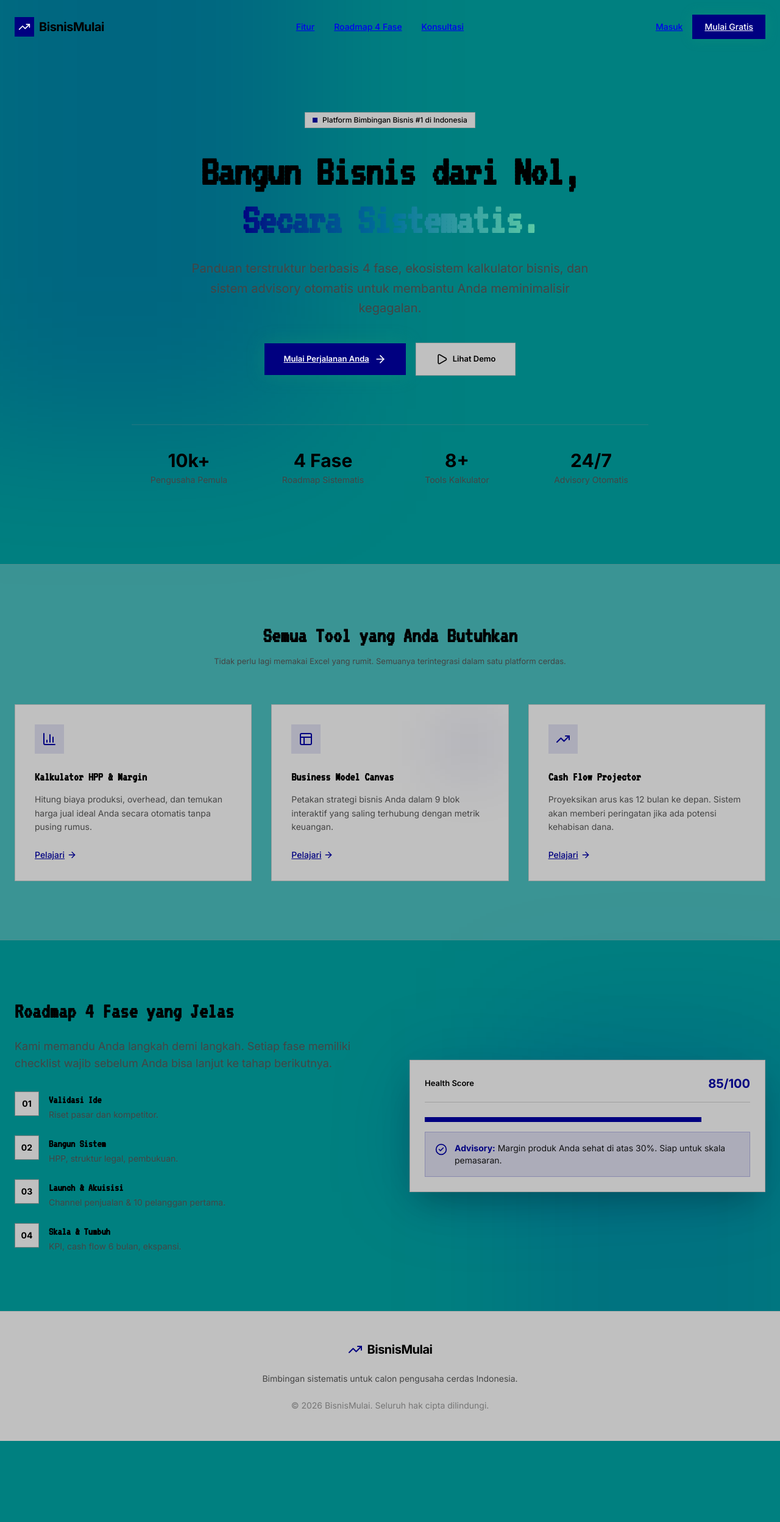
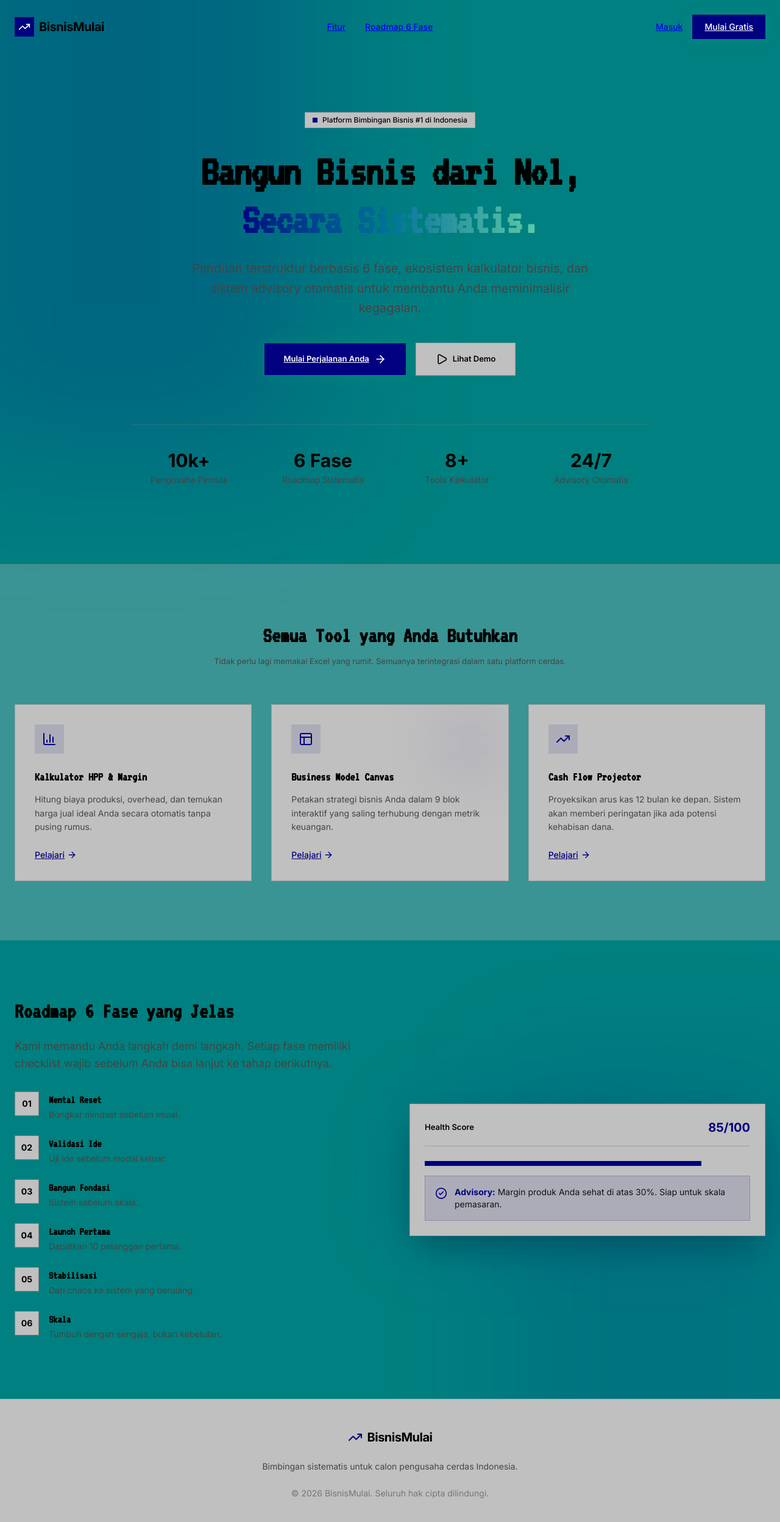
Before and after one commit to Fais152/bisnismulai, a Next.js app: page / in a window 1280 px wide. Shown: the top 2496 px of the page at 61% size. Before the commit the page ends 2363 px from the top, so only its background shows below. Built offline with nearby package versions, Linux system fonts and the light colour scheme.

Commit message:
feat: create landing page with hero section, feature showcase, and 6-phase roadmap components

```diff
--- a/src/app/page.tsx
+++ b/src/app/page.tsx
@@ -21,8 +21,7 @@ export default function Home() {
         </div>
         <nav className="hidden md:flex items-center gap-8 text-sm font-medium text-muted-foreground">
           <Link href="#fitur" className="hover:text-primary transition-colors">Fitur</Link>
-          <Link href="#roadmap" className="hover:text-primary transition-colors">Roadmap 4 Fase</Link>
-          <Link href="#konsultasi" className="hover:text-primary transition-colors">Konsultasi</Link>
+          <Link href="#roadmap" className="hover:text-primary transition-colors">Roadmap 6 Fase</Link>
         </nav>
         <div className="flex items-center gap-4">
           <Link href="/login" className="text-sm font-medium hover:text-primary transition-colors">
@@ -56,7 +55,7 @@ export default function Home() {
               </span>
             </h1>
             <p className="text-lg md:text-xl text-muted-foreground mb-10 max-w-2xl mx-auto leading-relaxed">
-              Panduan terstruktur berbasis 4 fase, ekosistem kalkulator bisnis, dan sistem advisory otomatis untuk membantu Anda meminimalisir kegagalan.
+              Panduan terstruktur berbasis 6 fase, ekosistem kalkulator bisnis, dan sistem advisory otomatis untuk membantu Anda meminimalisir kegagalan.
             </p>
             <div className="flex flex-col sm:flex-row items-center justify-center gap-4">
               <Link
@@ -83,7 +82,7 @@ export default function Home() {
               <div className="text-sm text-muted-foreground">Pengusaha Pemula</div>
             </div>
             <div>
-              <div className="text-3xl font-bold text-foreground mb-1">4 Fase</div>
+              <div className="text-3xl font-bold text-foreground mb-1">6 Fase</div>
               <div className="text-sm text-muted-foreground">Roadmap Sistematis</div>
             </div>
             <div>
@@ -156,15 +155,17 @@ export default function Home() {
         <section id="roadmap" className="py-24 container mx-auto px-6">
           <div className="flex flex-col md:flex-row items-center gap-16">
             <div className="flex-1">
-              <h2 className="text-3xl md:text-4xl font-bold mb-6 text-foreground">Roadmap 4 Fase yang Jelas</h2>
+              <h2 className="text-3xl md:text-4xl font-bold mb-6 text-foreground">Roadmap 6 Fase yang Jelas</h2>
               <p className="text-lg text-muted-foreground mb-8">Kami memandu Anda langkah demi langkah. Setiap fase memiliki checklist wajib sebelum Anda bisa lanjut ke tahap berikutnya.</p>
 
               <div className="space-y-6">
                 {[
-                  { phase: "01", title: "Validasi Ide", desc: "Riset pasar dan kompetitor." },
-                  { phase: "02", title: "Bangun Sistem", desc: "HPP, struktur legal, pembukuan." },
-                  { phase: "03", title: "Launch & Akuisisi", desc: "Channel penjualan & 10 pelanggan pertama." },
-                  { phase: "04", title: "Skala & Tumbuh", desc: "KPI, cash flow 6 bulan, ekspansi." }
+                  { phase: "01", title: "Mental Reset", desc: "Bongkar mindset sebelum mulai." },
+                  { phase: "02", title: "Validasi Ide", desc: "Uji ide sebelum modal keluar." },
+                  { phase: "03", title: "Bangun Fondasi", desc: "Sistem sebelum skala." },
+                  { phase: "04", title: "Launch Pertama", desc: "Dapatkan 10 pelanggan pertama." },
+                  { phase: "05", title: "Stabilisasi", desc: "Dari chaos ke sistem yang berulang." },
+                  { phase: "06", title: "Skala", desc: "Tumbuh dengan sengaja, bukan kebetulan." }
                 ].map((item, i) => (
                   <div key={i} className="flex gap-4 items-start">
                     <div className="w-10 h-10 rounded-full bg-secondary flex items-center justify-center flex-shrink-0 text-sm font-bold text-foreground border border-border">
```
